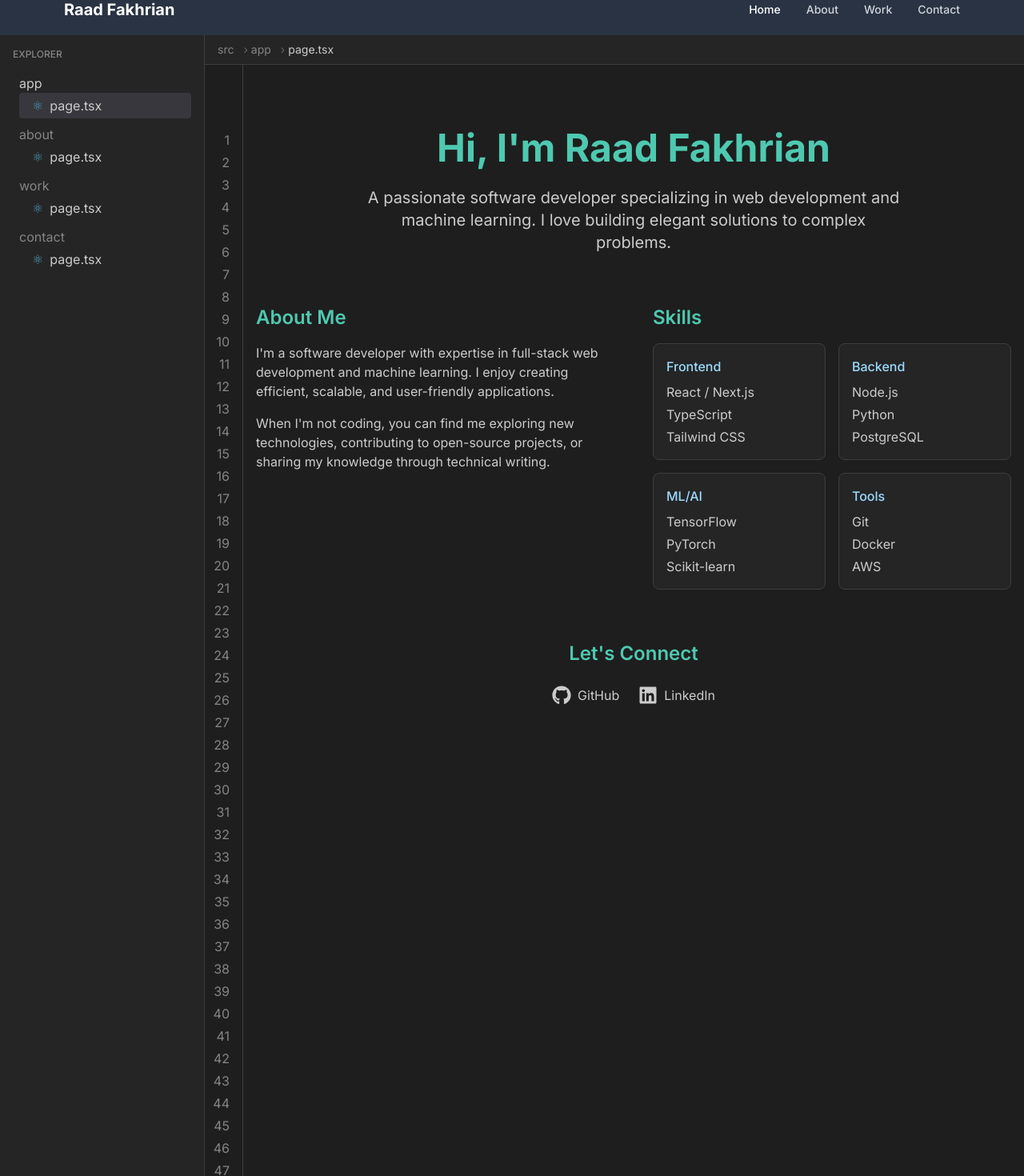
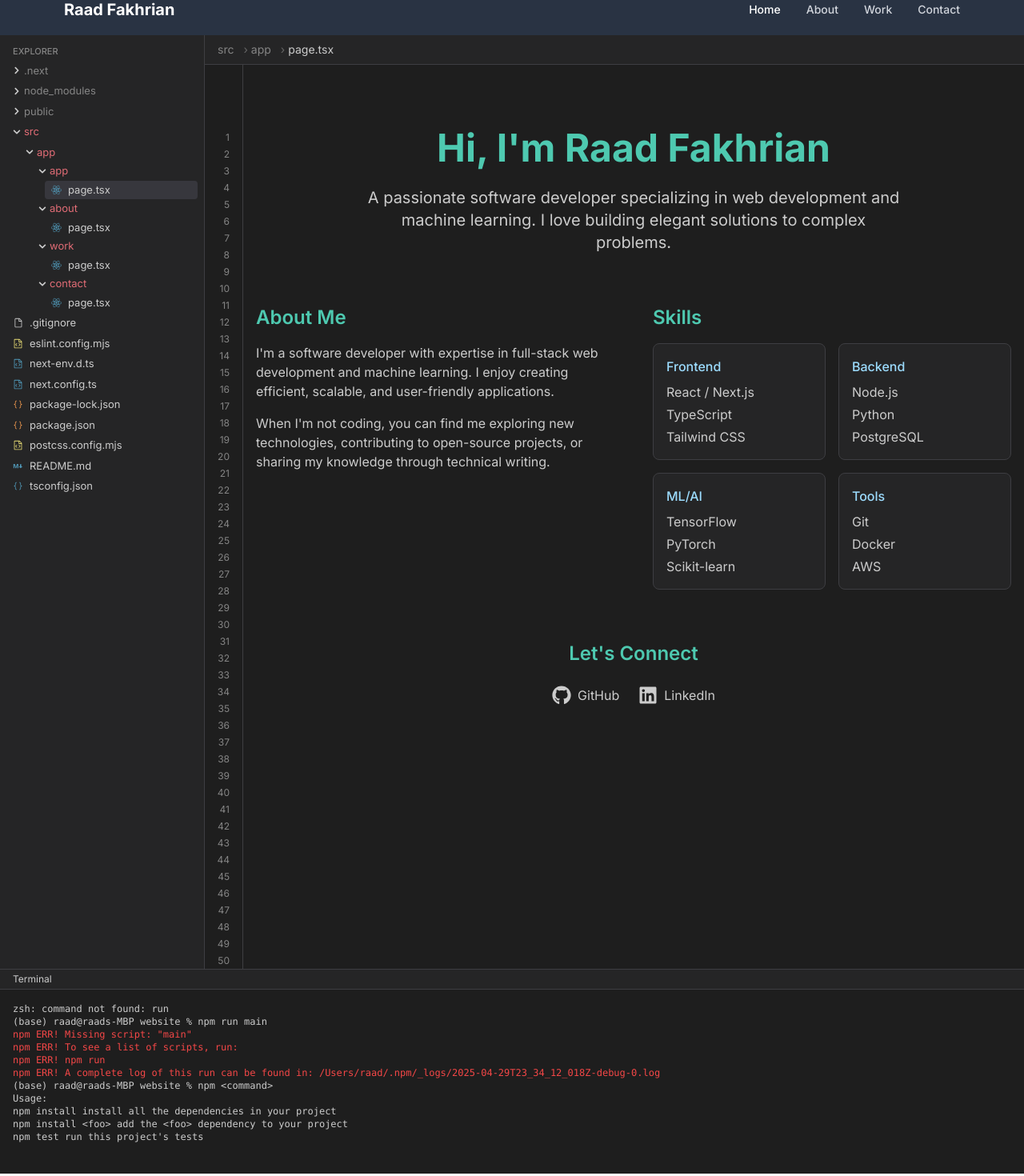
Before and after one commit to raadthedeveloper/website, a Next.js app: page / in a window 1280 px wide. Shown: the part 20-1490 px from the top of the page at 80% size. Built offline with nearby package versions, Linux system fonts and the light colour scheme.

Commit message:
Update PageLayout.tsx

```diff
--- a/src/components/PageLayout.tsx
+++ b/src/components/PageLayout.tsx
@@ -3,6 +3,8 @@
 import { ReactNode } from 'react';
 import Link from 'next/link';
 import { usePathname } from 'next/navigation';
+import { FaChevronRight, FaChevronDown, FaReact } from 'react-icons/fa';
+import { VscJson, VscFile, VscFileCode, VscMarkdown } from 'react-icons/vsc';
 
 interface PageLayoutProps {
   children: ReactNode;
@@ -20,32 +22,87 @@ export default function PageLayout({ children, filePath }: PageLayoutProps) {
     { path: '/contact', label: 'page.tsx', parent: 'src/app/contact' }
   ];
 
+  const nonInteractiveItems = [
+    { label: '.next', icon: <FaChevronRight className="text-[#cccccc]" size={10} /> },
+    { label: 'node_modules', icon: <FaChevronRight className="text-[#cccccc]" size={10} /> },
+    { label: 'public', icon: <FaChevronRight className="text-[#cccccc]" size={10} /> }
+  ];
+
+  const bottomFiles = [
+    { label: '.gitignore', icon: <VscFile className="text-[#cccccc]" /> },
+    { label: 'eslint.config.mjs', icon: <VscFileCode className="text-[#E6DB74]" /> },
+    { label: 'next-env.d.ts', icon: <VscFileCode className="text-[#519ABA]" /> },
+    { label: 'next.config.ts', icon: <VscFileCode className="text-[#519ABA]" /> },
+    { label: 'package-lock.json', icon: <VscJson className="text-[#F69D50]" /> },
+    { label: 'package.json', icon: <VscJson className="text-[#F69D50]" /> },
+    { label: 'postcss.config.mjs', icon: <VscFileCode className="text-[#E6DB74]" /> },
+    { label: 'README.md', icon: <VscMarkdown className="text-[#519ABA]" /> },
+    { label: 'tsconfig.json', icon: <VscJson className="text-[#519ABA]" /> }
+  ];
+
   return (
-    <div className="min-h-screen bg-[#1e1e1e] flex">
+    <div className="min-h-screen bg-[#1e1e1e] flex flex-col">
+      <div className="flex-1 flex">
         {/* Left Navigation */}
-      <div className="w-64 bg-[#252526] border-r border-[#3e3e42] text-[#cccccc] p-4">
-        <div className="mb-4 text-[#858585] uppercase text-xs font-medium">Explorer</div>
-        <div className="space-y-2">
+        <div className="w-64 bg-[#252526] border-r border-[#3e3e42] text-[#cccccc]">
+          <div className="p-2">
+            <div className="uppercase text-[11px] text-[#858585] font-medium px-2 py-1">
+              Explorer
+            </div>
+            <div className="space-y-[2px]">
+              {/* Non-interactive items */}
+              {nonInteractiveItems.map((item, index) => (
+                <div key={index} className="flex items-center gap-1 px-2 py-[2px] text-[13px] text-[#858585]">
+                  {item.icon}
+                  <span>{item.label}</span>
+                </div>
+              ))}
+
+              {/* src folder structure */}
+              <div className="flex items-center gap-1 px-2 py-[2px] text-[13px]">
+                <FaChevronDown className="text-[#cccccc]" size={10} />
+                <span className="text-[#E06C75]">src</span>
+              </div>
+              <div className="pl-4">
+                <div className="flex items-center gap-1 px-2 py-[2px] text-[13px]">
+                  <FaChevronDown className="text-[#cccccc]" size={10} />
+                  <span className="text-[#E06C75]">app</span>
+                </div>
+                <div className="pl-4">
                   {navItems.map((item, index) => {
                     const isActive = pathname === item.path;
                     const folderName = item.parent.split('/').pop();
                     return (
-              <div key={index} className="pl-2">
-                <div className={`text-[#858585] ${isActive ? 'text-[#cccccc]' : ''}`}>
-                  {folderName}
+                      <div key={index}>
+                        <div className="flex items-center gap-1 px-2 py-[2px] text-[13px]">
+                          <FaChevronDown className="text-[#cccccc]" size={10} />
+                          <span className="text-[#E06C75]">{folderName}</span>
                         </div>
+                        <div className="pl-4">
                           <Link
                             href={item.path}
-                  className={`flex items-center gap-2 pl-4 py-1 rounded hover:bg-[#2a2d2e] ${
-                    isActive ? 'bg-[#37373d]' : ''
+                            className={`flex items-center gap-2 px-2 py-[2px] text-[13px] rounded ${
+                              isActive ? 'bg-[#37373d]' : 'hover:bg-[#2a2d2e]'
                             }`}
                           >
-                  <span className="text-[#519aba]">⚛</span>
-                  {item.label}
+                            <FaReact className="text-[#519ABA]" />
+                            <span className="text-[#cccccc]">{item.label}</span>
                           </Link>
+                        </div>
                       </div>
                     );
                   })}
+                </div>
+              </div>
+
+              {/* Bottom files */}
+              {bottomFiles.map((file, index) => (
+                <div key={index} className="flex items-center gap-2 px-2 py-[2px] text-[13px] text-[#cccccc]">
+                  {file.icon}
+                  <span>{file.label}</span>
+                </div>
+              ))}
+            </div>
           </div>
         </div>
 
@@ -73,9 +130,9 @@ export default function PageLayout({ children, filePath }: PageLayoutProps) {
           {/* Main content with line numbers */}
           <div className="flex">
             {/* Line numbers */}
-          <div className="w-12 text-right pr-4 pt-20 text-[#858585] select-none bg-[#1e1e1e] border-r border-[#3e3e42]">
+            <div className="w-12 text-right pr-4 pt-20 text-[#858585] select-none bg-[#1e1e1e] border-r border-[#3e3e42] text-xs">
               {Array.from({ length: 50 }, (_, i) => (
-              <div key={i} className="leading-7">
+                <div key={i} className="leading-[21px]">
                   {i + 1}
                 </div>
               ))}
@@ -88,5 +145,26 @@ export default function PageLayout({ children, filePath }: PageLayoutProps) {
           </div>
         </div>
       </div>
+
+      {/* Terminal */}
+      <div className="h-64 bg-[#1e1e1e] border-t border-[#3e3e42]">
+        <div className="bg-[#252526] text-[#cccccc] text-xs px-4 py-1 border-b border-[#3e3e42]">
+          Terminal
+        </div>
+        <div className="p-4 text-xs font-mono">
+          <div className="text-[#cccccc]">zsh: command not found: run</div>
+          <div className="text-[#cccccc]">(base) raad@raads-MBP website % npm run main</div>
+          <div className="text-[#F44747]">npm ERR! Missing script: "main"</div>
+          <div className="text-[#F44747]">npm ERR! To see a list of scripts, run:</div>
+          <div className="text-[#F44747]">npm ERR!   npm run</div>
+          <div className="text-[#F44747]">npm ERR! A complete log of this run can be found in: /Users/raad/.npm/_logs/2025-04-29T23_34_12_018Z-debug-0.log</div>
+          <div className="text-[#cccccc]">(base) raad@raads-MBP website % npm &lt;command&gt;</div>
+          <div className="text-[#cccccc]">Usage:</div>
+          <div className="text-[#cccccc]">npm install        install all the dependencies in your project</div>
+          <div className="text-[#cccccc]">npm install &lt;foo&gt;  add the &lt;foo&gt; dependency to your project</div>
+          <div className="text-[#cccccc]">npm test          run this project's tests</div>
+        </div>
+      </div>
+    </div>
   );
 }
```
Lines whose indentation alone changed are shown as unchanged.
